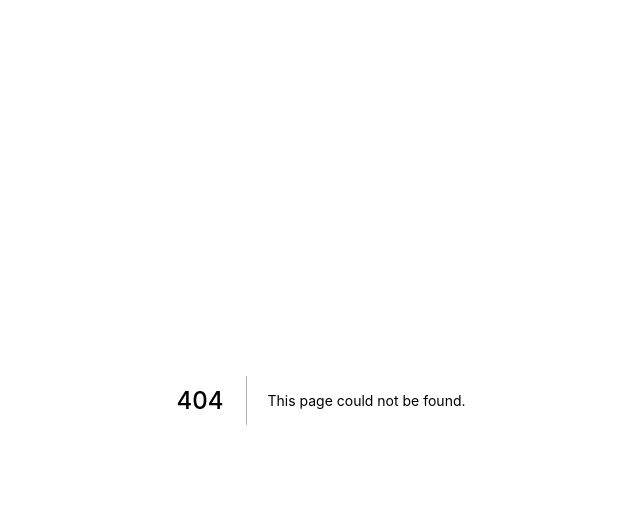
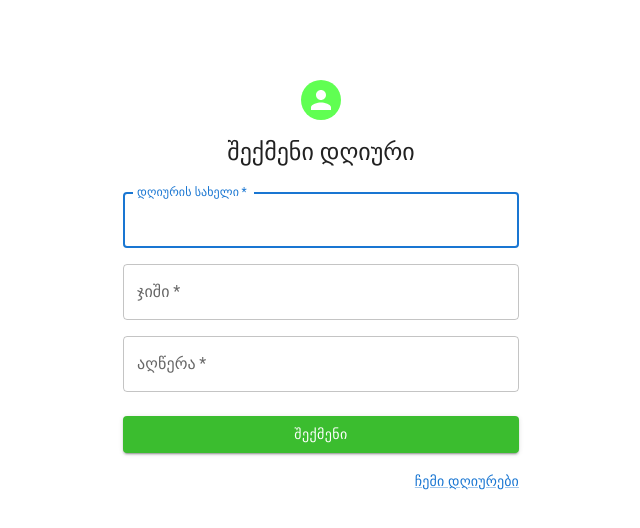
Before and after one commit to epoqa/greenfront, a Next.js app: page /creatediary/CreateDiary in a window 1280 px wide. Before the commit this address had no page. Shown: the top 528 px of the page, without its empty margins (319-959 px from the left). Built offline with nearby package versions, Linux system fonts and the light colour scheme.

Commit message:
Grower / Growers / CreateDiary

```diff
--- /dev/null
+++ b/pages/creatediary/CreateDiary.jsx
@@ -0,0 +1,153 @@
+import React, { useEffect, useRef, useState } from "react";
+
+//MATERIAL UI IMPORTS
+import Typography from "@material-ui/core/Typography";
+import Avatar from "@mui/material/Avatar";
+import Button from "@mui/material/Button";
+import CssBaseline from "@mui/material/CssBaseline";
+import TextField from "@mui/material/TextField";
+import Link from "@mui/material/Link";
+import Grid from "@mui/material/Grid";
+import Box from "@mui/material/Box";
+import LockOutlinedIcon from "@mui/icons-material/LockOutlined";
+import Container from "@mui/material/Container";
+import { createTheme, ThemeProvider } from "@mui/material/styles";
+
+//NEXT IMPORTS
+import NextLink from "next/link";
+import { useRouter } from "next/router";
+
+//LIBRARY IMPORTS
+import axios from "axios";
+
+//OTHER IMPORTS
+import { validateEmail } from "../../src/reuseableFunctions/validateEmail";
+import { NotificationManager } from "../../src/components/Notifications/Notifications";
+
+const theme = createTheme();
+
+const CreateDiary = () => {
+  const router = useRouter();
+  const [usernameState, setUsernameRef] = useState(false);
+  const [emailState, setEmailRef] = useState(false);
+  const [passwordState, setPasswordRef] = useState(false);
+
+  const nameRef = useRef();
+  const typeRef = useRef();
+  const descRef = useRef();
+
+  const sendRegisterInfoToBackend = (event) => {
+    event.preventDefault();
+
+    const nameRefValue = nameRef && nameRef.current.value;
+    const typeRefValue = typeRef && typeRef.current.value;
+    const descRefValue = descRef && descRef.current.value;
+
+
+    if (
+      nameRefValue &&
+      typeRefValue &&
+      descRefValue
+    ) {
+      axios
+        .post("http://localhost:3333/diary/create", {
+          diaryName: nameRefValue,
+          type: typeRefValue,
+          desc: descRefValue,
+        })
+        .then((response) => {
+          console.log(response);
+          NotificationManager.success(response.statusText, "", 1500);
+          router.push("signin");
+        })
+        .catch((error) => {
+          console.log(error.response.data.error);
+          NotificationManager.error(error.response.data.error, "", 1500);
+        });
+    }
+  };
+
+  return (
+    <ThemeProvider theme={theme}>
+      <Container component="main" maxWidth="xs">
+        <CssBaseline />
+
+        <Box
+          sx={{
+            marginTop: 8,
+            display: "flex",
+            flexDirection: "column",
+            alignItems: "center",
+          }}
+        >
+          <Avatar sx={{ m: 2, bgcolor: "#60ff52" }}>
+          </Avatar>
+          <Typography component="h1" variant="h5">
+            შექმენი დღიური
+          </Typography>
+          <Box component="form" noValidate sx={{ mt: 3 }}>
+            <Grid container spacing={2}>
+              <Grid item xs={12}>
+                <TextField
+                  inputRef={nameRef}
+                  name="diaryName"
+                  required
+                  fullWidth
+                  id="diaryName"
+                  label="დღიურის სახელი"
+                  autoFocus
+                />
+              </Grid>
+
+              <Grid item xs={12}>
+                <TextField
+                  inputRef={typeRef}
+                  required
+                  fullWidth
+                  id="type"
+                  label="ჯიში"
+                  name="type"
+
+                />
+              </Grid>
+              <Grid item xs={12}>
+                <TextField
+                rows="4"
+                cols="50"
+                  inputRef={descRef}
+                  required
+                  fullWidth
+                  name="description"
+                  label="აღწერა"
+                  type="text"
+                  id="description"
+
+                />
+              </Grid>
+            </Grid>
+            <Button
+              type="submit"
+              fullWidth
+              variant="contained"
+              sx={{ mt: 3, mb: 2, bgcolor: "#3bbd2f" }}
+              onClick={(e) => sendRegisterInfoToBackend(e)}
+            >
+              შექმენი
+            </Button>
+            <Grid container justifyContent="flex-end">
+              <Grid item>
+                <NextLink href="#">
+                  <Link href="#" variant="body2">
+                    {"ჩემი დღიურები"}
+                  </Link>
+                </NextLink>
+              </Grid>
+            </Grid>
+          </Box>
+        </Box>
+      </Container>
+    </ThemeProvider>
+  );
+};
+
+export default CreateDiary;
--- /dev/null
+++ b/pages/creatediary/index.js
@@ -0,0 +1 @@
+export { default } from "./CreateDiary.jsx";
--- /dev/null
+++ b/pages/grower/index.js
@@ -0,0 +1 @@
+export { default } from "./Grower.jsx";
--- /dev/null
+++ b/pages/growers/index.js
@@ -0,0 +1 @@
+export { default } from "./Growers.jsx";
```
Also changed, not shown: pages/grower/Grower.jsx (added, +52 -0 lines), pages/growers/Growers.jsx (added, +45 -0 lines), 1 other file (tests, documents, lock files or other folders).
